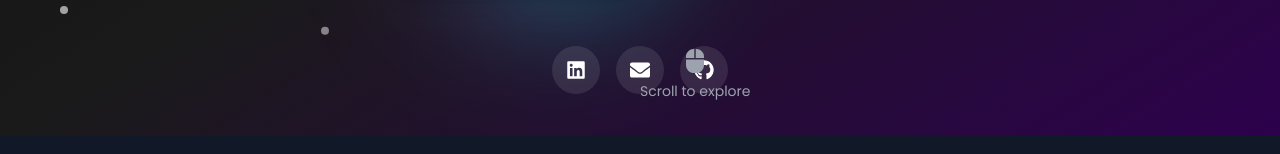
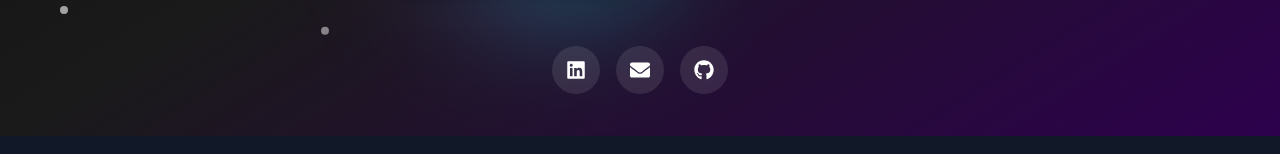
Before and after one commit to saicharankarasala/sai-charan-website, a React (Vite) app: page / in a window 1280 px wide. Shown: the part 744-898 px from the top of the page. Built offline with nearby package versions, Linux system fonts and the light colour scheme.

Commit message:
Remove scroll indicator and clean up unused imports from intro page

```diff
--- a/src/pages/Intro.jsx
+++ b/src/pages/Intro.jsx
@@ -2,7 +2,7 @@ import React, { useState, useEffect } from 'react';
 import { motion, AnimatePresence } from 'framer-motion';
 import { Link } from 'react-router-dom';
 import {
-  FaArrowRight, FaMouse, FaCode, FaRocket, FaUser, FaBriefcase,
+  FaArrowRight, FaCode, FaRocket, FaUser, FaBriefcase,
   FaGithub, FaLinkedin, FaEnvelope, FaDownload
 } from 'react-icons/fa';
 
@@ -49,16 +49,7 @@ const Intro = () => {
     }
   };
 
-  const floatingVariants = {
-    animate: {
-      y: [0, -20, 0],
-      transition: {
-        duration: 3,
-        repeat: Infinity,
-        ease: "easeInOut"
-      }
-    }
-  };
+
 
   const pulseVariants = {
     animate: {
@@ -343,20 +334,7 @@ const Intro = () => {
             </motion.a>
           </motion.div>
 
-          {/* Scroll Indicator */}
-          <motion.div
-            variants={itemVariants}
-            className="absolute bottom-8 left-1/2 transform -translate-x-1/2"
-          >
-            <motion.div
-              className="flex flex-col items-center text-gray-400"
-              variants={floatingVariants}
-              animate="animate"
-            >
-              <FaMouse className="text-2xl mb-2" />
-              <span className="text-sm">Scroll to explore</span>
-            </motion.div>
-          </motion.div>
+
         </motion.div>
       </div>
 
```
